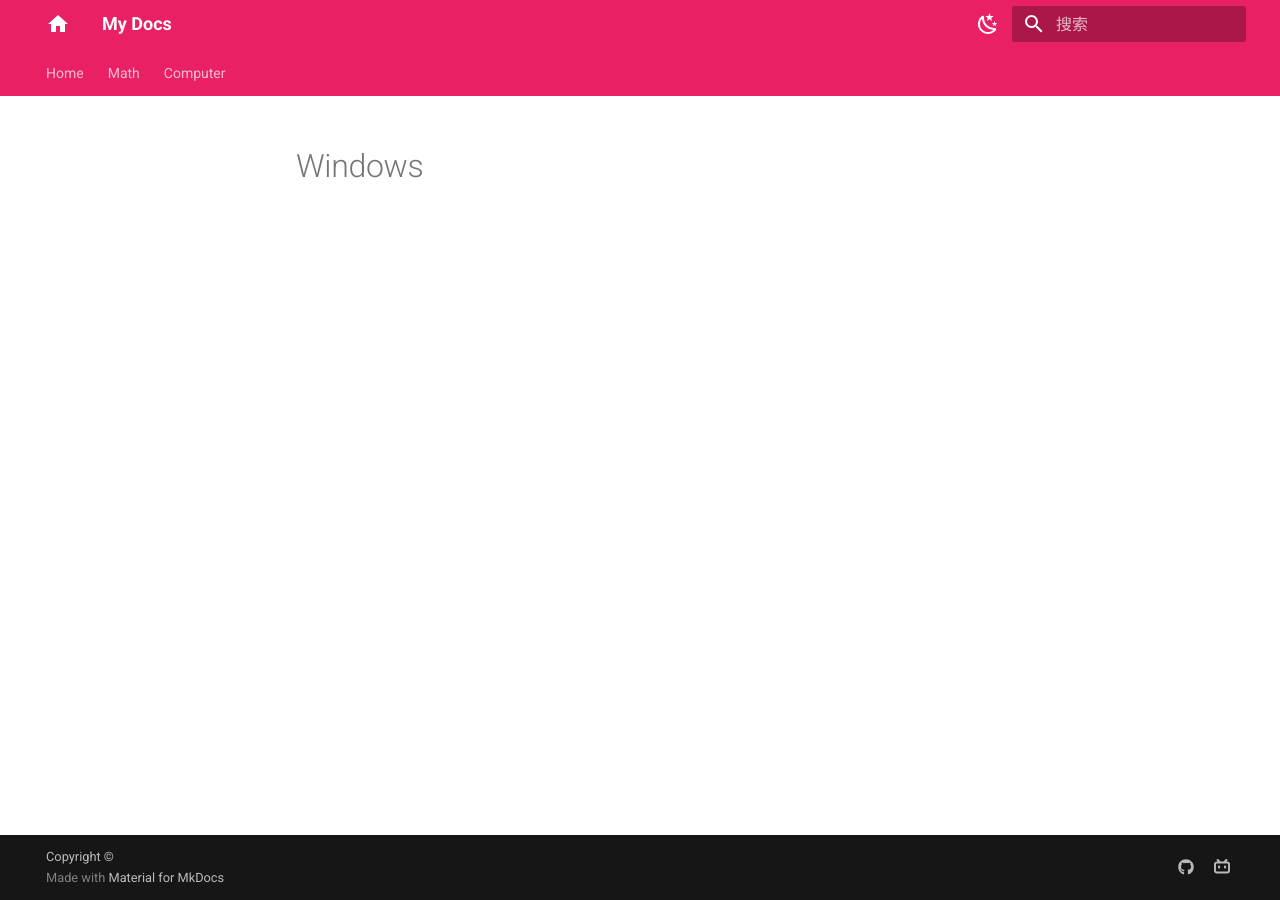
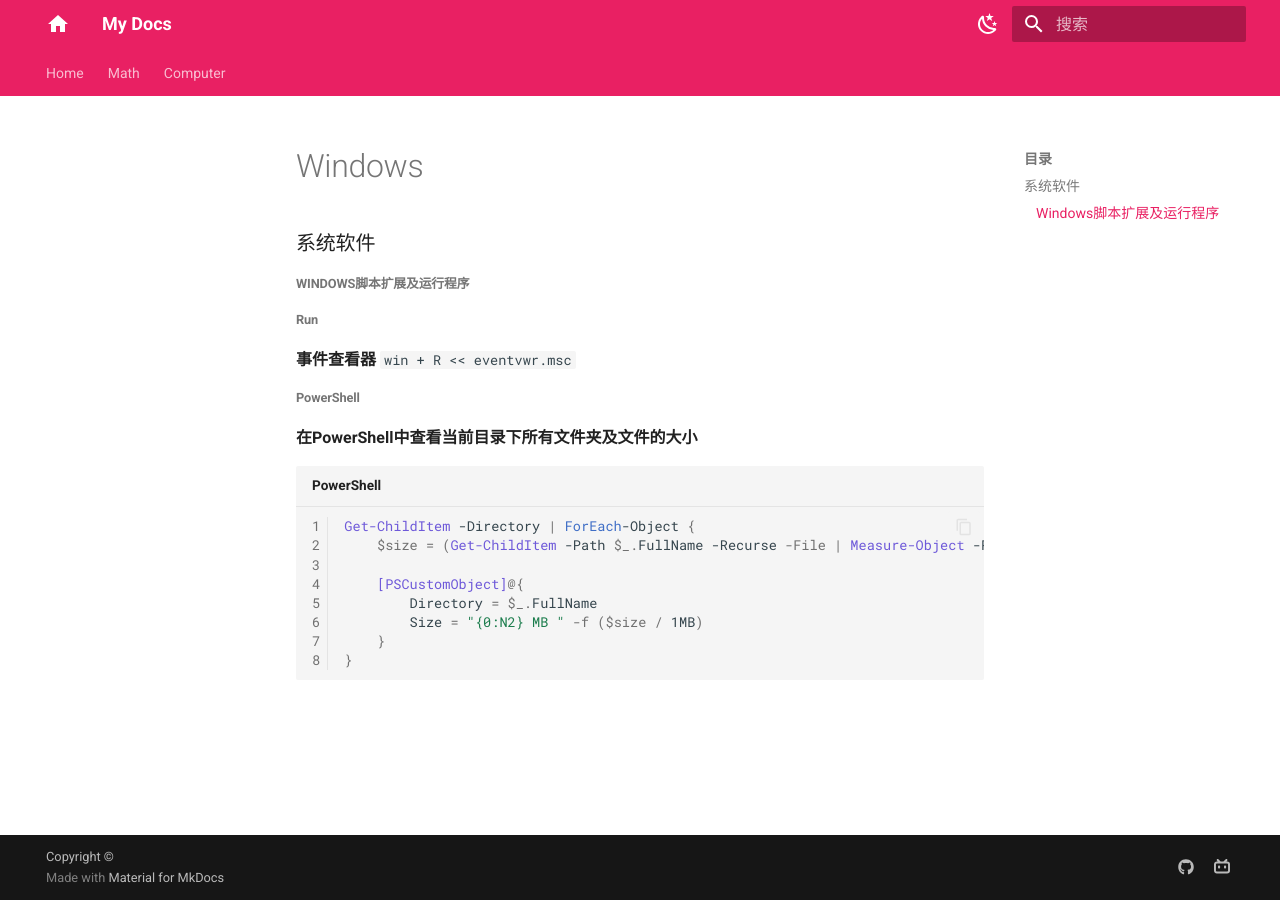
Before and after one commit to zyssnh/KnowledgeLwiki, an MkDocs documentation site: the page built from docs/Computer/系统软件/操作系统/桌面操作系统/Windows/Windows.md, in a window 1280 px wide. Built offline with MkDocs 1.6.1 and Material for MkDocs 9.7.7, drawn with Linux system fonts in a browser that asks for light colours.

Commit message:
修改--django-.--2025.5.12-21:02

````diff
--- a/docs/Computer/系统软件/操作系统/桌面操作系统/Windows/Windows.md
+++ b/docs/Computer/系统软件/操作系统/桌面操作系统/Windows/Windows.md
@@ -1 +1,30 @@
 # Windows
+
+
+### 系统软件
+
+
+
+
+##### Windows脚本扩展及运行程序
+
+
+###### Run
+
+**事件查看器**
+`win + R << eventvwr.msc`
+
+
+###### PowerShell
+
+**在PowerShell中查看当前目录下所有文件夹及文件的大小**
+```powershell
+Get-ChildItem -Directory | ForEach-Object {
+	$size = (Get-ChildItem -Path $_.FullName -Recurse -File | Measure-Object -Property Length -Sum).Sum
+
+	[PSCustomObject]@{
+		Directory = $_.FullName
+		Size = "{0:N2} MB " -f ($size / 1MB)
+	}
+}
+```
````
Also changed, not shown: docs/Computer/程序设计/Python/第三方库/Django.md (+1 -0 lines).
